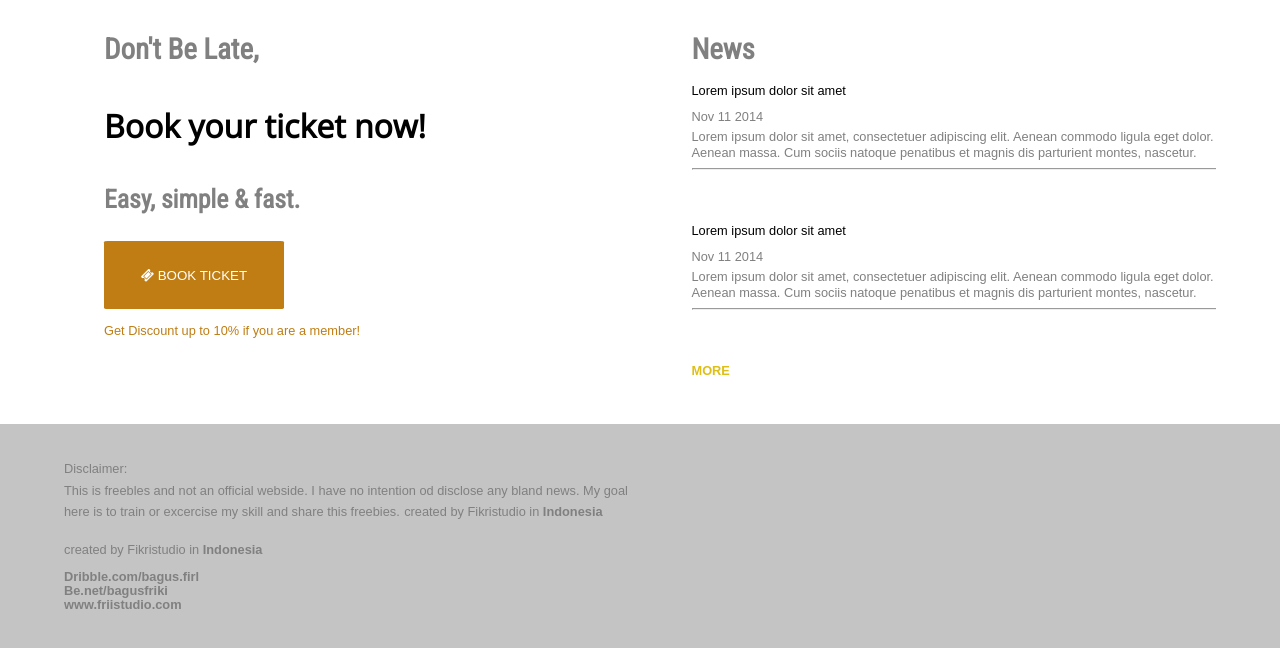
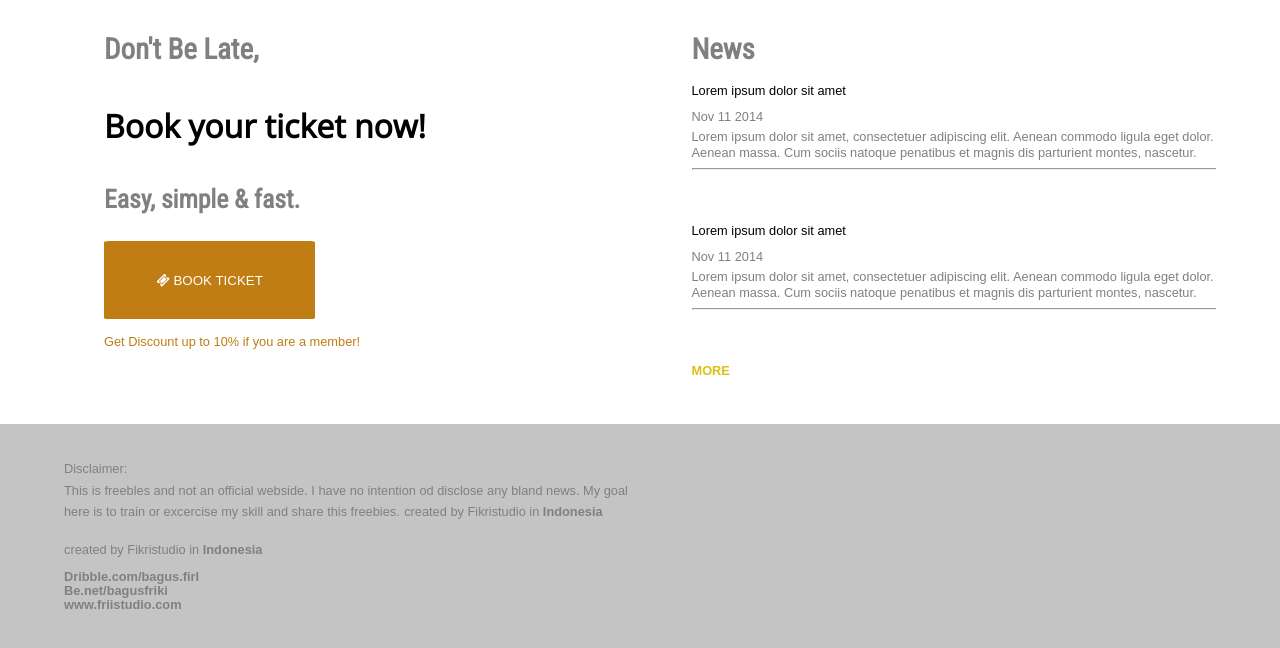
Before and after one commit to claudinacr/Cinema, a plain HTML site: page index.html in a window 1280 px wide. Shown: the part 1055-1703 px from the top of the page. Drawn offline with nearby package versions, Linux system fonts and the light colour scheme.

Commit message:
Cambios al css

```diff
--- a/css/main.css
+++ b/css/main.css
@@ -133,10 +133,10 @@ h2 {
 .buttonBrown2 {
     background-color: #BF7D14;
     border: none;
-    padding-left: 7%;
-    padding-right: 7%;
-    padding-top: 5%;
-    padding-bottom: 5%;
+    padding-left: 10%;
+    padding-right: 10%;
+    padding-top: 6%;
+    padding-bottom: 6%;
     border-radius: 2%;
 }
 li {
```
